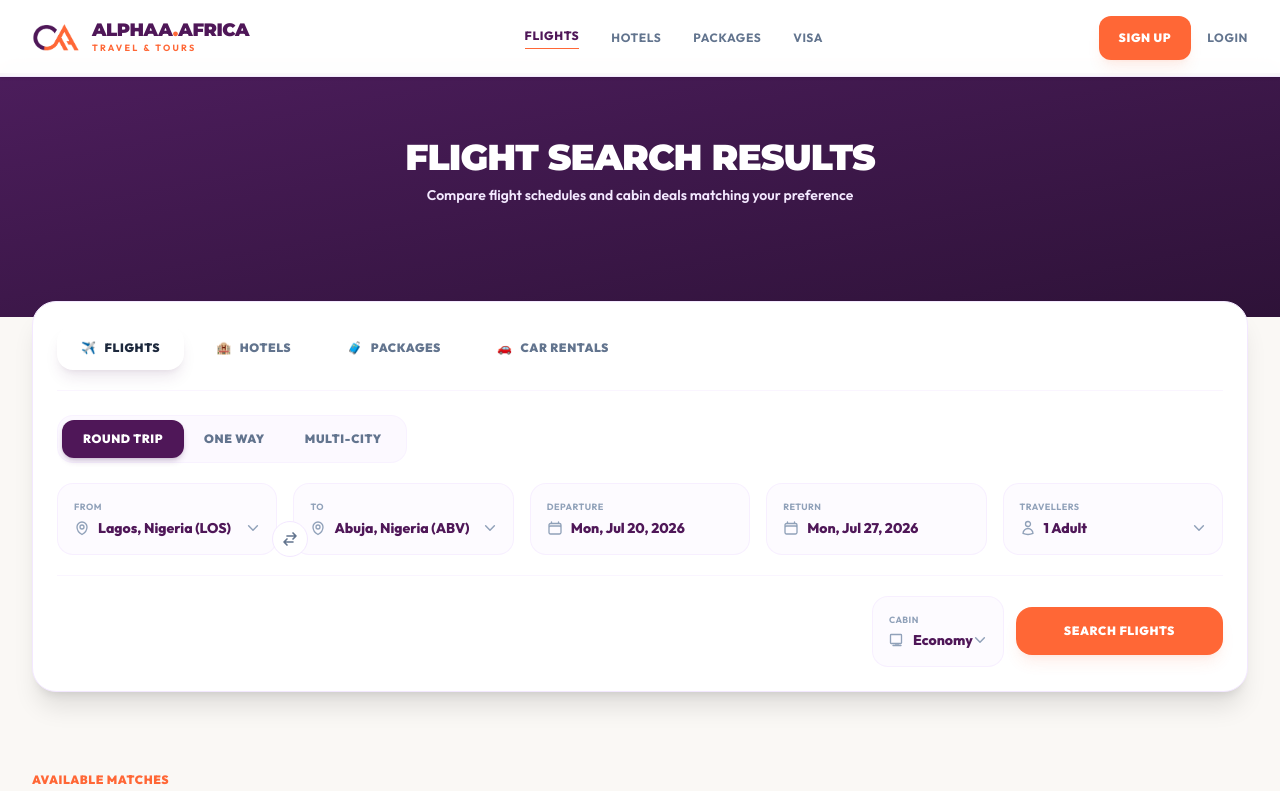
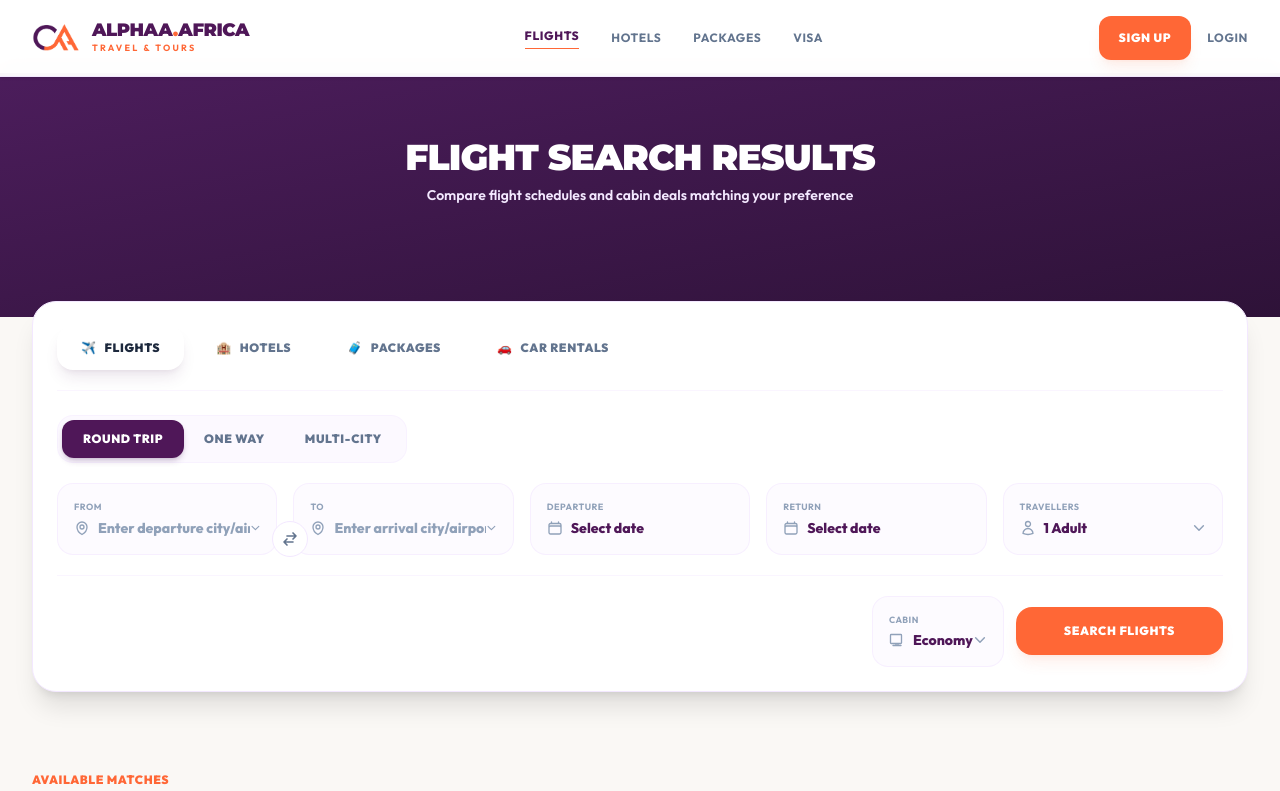
Before and after one commit to lumberjack001/alphaa-africa, a Next.js app: page /flights in a window 1280 px wide. Shown: the top 791 px of the page. Built offline with nearby package versions, Linux system fonts and the light colour scheme.

Commit message:
feat: implement autocomplete search input for flight origin and destination fields

```diff
--- /dev/null
+++ b/src/components/AutocompleteInput.tsx
@@ -0,0 +1,134 @@
+"use client";
+
+import React, { useState, useEffect, useRef } from 'react';
+
+interface AutocompleteInputProps {
+  id: string;
+  label: string;
+  value: string;
+  options: { value: string; label: string }[];
+  onChange: (val: string) => void;
+  placeholder?: string;
+  icon?: React.ReactNode;
+  className?: string;
+}
+
+export default function AutocompleteInput({
+  id,
+  label,
+  value,
+  options,
+  onChange,
+  placeholder = 'Type to search...',
+  icon,
+  className = ''
+}: AutocompleteInputProps) {
+  const [isOpen, setIsOpen] = useState(false);
+  const [searchQuery, setSearchQuery] = useState('');
+  const containerRef = useRef<HTMLDivElement>(null);
+
+  // Sync searchQuery with value from parent when it changes
+  useEffect(() => {
+    const selectedOpt = options.find(opt => opt.value === value);
+    if (selectedOpt) {
+      setSearchQuery(selectedOpt.label);
+    } else {
+      setSearchQuery(value || '');
+    }
+  }, [value, options]);
+
+  // Click outside to close dropdown
+  useEffect(() => {
+    const handleClickOutside = (event: MouseEvent) => {
+      if (containerRef.current && !containerRef.current.contains(event.target as Node)) {
+        setIsOpen(false);
+        // If user typed something but didn't select an option, reset input text to the active option label
+        const selectedOpt = options.find(opt => opt.value === value);
+        if (selectedOpt) {
+          setSearchQuery(selectedOpt.label);
+        } else {
+          setSearchQuery(value || '');
+        }
+      }
+    };
+    document.addEventListener('mousedown', handleClickOutside);
+    return () => document.removeEventListener('mousedown', handleClickOutside);
+  }, [value, options]);
+
+  const filteredOptions = searchQuery.trim() === ''
+    ? options
+    : options.filter(opt =>
+        opt.label.toLowerCase().includes(searchQuery.toLowerCase()) ||
+        opt.value.toLowerCase().includes(searchQuery.toLowerCase())
+      );
+
+  const handleInputChange = (e: React.ChangeEvent<HTMLInputElement>) => {
+    setSearchQuery(e.target.value);
+    setIsOpen(true);
+    // If the input is completely cleared, bubble up empty value
+    if (e.target.value.trim() === '') {
+      onChange('');
+    }
+  };
+
+  const handleSelectOption = (opt: { value: string; label: string }) => {
+    onChange(opt.value);
+    setSearchQuery(opt.label);
+    setIsOpen(false);
+  };
+
+  return (
+    <div
+      ref={containerRef}
+      className={`custom-picker-container relative bg-purple-50/40 p-4 rounded-2xl border border-purple-100/60 hover:border-brand-orange focus-within:border-brand-orange transition-all duration-300 flex flex-col cursor-pointer select-none ${className}`}
+    >
+      <label className="block text-[9px] uppercase tracking-wider text-slate-400 font-bold mb-1">{label}</label>
+      <div className="flex items-center justify-between w-full">
+        <div className="flex items-center space-x-2 flex-grow">
+          {icon || (
+            <svg xmlns="http://www.w3.org/2000/svg" fill="none" viewBox="0 0 24 24" strokeWidth="2" stroke="currentColor" className="w-4 h-4 text-slate-400 shrink-0">
+              <path strokeLinecap="round" strokeLinejoin="round" d="M15 10.5a3 3 0 1 1-6 0 3 3 0 0 1 6 0Z" />
+              <path strokeLinecap="round" strokeLinejoin="round" d="M19.5 10.5c0 7.142-7.5 11.25-7.5 11.25S4.5 17.642 4.5 10.5a7.5 7.5 0 1 1 15 0Z" />
+            </svg>
+          )}
+          <input
+            id={id}
+            type="text"
+            value={searchQuery}
+            onChange={handleInputChange}
+            onFocus={() => setIsOpen(true)}
+            placeholder={placeholder}
+            className="w-full bg-transparent border-none outline-none text-brand-purple font-extrabold text-sm p-0 focus:ring-0 focus:outline-none placeholder:text-slate-400 font-sans"
+          />
+        </div>
+        <svg
+          xmlns="http://www.w3.org/2000/svg"
+          fill="none"
+          viewBox="0 0 24 24"
+          strokeWidth="2.5"
+          stroke="currentColor"
+          className={`w-3.5 h-3.5 text-slate-400 transition-transform cursor-pointer ${isOpen ? 'rotate-180' : ''}`}
+          onClick={() => setIsOpen(prev => !prev)}
+        >
+          <path strokeLinecap="round" strokeLinejoin="round" d="m19.5 8.25-7.5 7.5-7.5-7.5" />
+        </svg>
+      </div>
+
+      {isOpen && filteredOptions.length > 0 && (
+        <div className="absolute top-[102%] left-0 w-full bg-white border border-purple-100 rounded-2xl shadow-xl z-50 overflow-hidden py-1.5 animate-fadeIn max-h-60 overflow-y-auto [&::-webkit-scrollbar]:w-2 [&::-webkit-scrollbar-thumb]:bg-purple-100 [&::-webkit-scrollbar-thumb]:rounded-full">
+          {filteredOptions.map((opt) => (
+            <div
+              key={opt.value}
+              onClick={() => handleSelectOption(opt)}
+              className={`px-4 py-2.5 text-xs font-bold transition-colors text-left hover:bg-purple-50 hover:text-brand-purple cursor-pointer ${
+                value === opt.value ? 'bg-purple-50 text-brand-purple font-black' : 'text-slate-600'
+              }`}
+            >
+              {opt.label}
+            </div>
+          ))}
+        </div>
+      )}
+    </div>
+  );
+}
--- a/src/components/SearchWidget.tsx
+++ b/src/components/SearchWidget.tsx
@@ -5,6 +5,7 @@ import Link from 'next/link';
 import CustomSelect from './CustomSelect';
 import CustomDatePicker from './CustomDatePicker';
 import TravellersSelect from './TravellersSelect';
+import AutocompleteInput from './AutocompleteInput';
 
 interface SearchWidgetProps {
   activeTab: string;
@@ -21,18 +22,18 @@ interface SearchWidgetProps {
 }
 
 export default function SearchWidget({ activeTab, onSwitchTab, onSearch }: SearchWidgetProps) {
-  const [origin, setOrigin] = useState('LOS');
-  const [destination, setDestination] = useState('ABV');
-  const [date, setDate] = useState('2026-07-20');
-  const [checkoutDate, setCheckoutDate] = useState('2026-07-27');
+  const [origin, setOrigin] = useState('');
+  const [destination, setDestination] = useState('');
+  const [date, setDate] = useState('');
+  const [checkoutDate, setCheckoutDate] = useState('');
   const [cabinClass, setCabinClass] = useState('Economy');
 
   // Flight tab states
   const [tripType, setTripType] = useState<'round-trip' | 'one-way' | 'multi-city'>('round-trip');
-  const [flightOrigin, setFlightOrigin] = useState('LOS');
-  const [flightDestination, setFlightDestination] = useState('ABV');
-  const [departureDate, setDepartureDate] = useState('2026-07-20');
-  const [returnDate, setReturnDate] = useState('2026-07-27');
+  const [flightOrigin, setFlightOrigin] = useState('');
+  const [flightDestination, setFlightDestination] = useState('');
+  const [departureDate, setDepartureDate] = useState('');
+  const [returnDate, setReturnDate] = useState('');
   const [flightCabinClass, setFlightCabinClass] = useState('Economy');
 
   // Travellers Popover states
@@ -43,8 +44,8 @@ export default function SearchWidget({ activeTab, onSwitchTab, onSearch }: Searc
 
   // Multi-city states
   const [multiCityFlights, setMultiCityFlights] = useState([
-    { origin: 'LOS', destination: 'ABV', date: '2026-07-20', cabinClass: 'Economy' },
-    { origin: 'ABV', destination: 'DXB', date: '2026-07-27', cabinClass: 'Economy' },
+    { origin: '', destination: '', date: '', cabinClass: 'Economy' },
+    { origin: '', destination: '', date: '', cabinClass: 'Economy' },
   ]);
 
   const flightAirports = [
@@ -63,18 +64,18 @@ export default function SearchWidget({ activeTab, onSwitchTab, onSearch }: Searc
       setDestination(flightDestination);
       setCabinClass(flightCabinClass);
     } else if (activeTab === 'hotels') {
-      setOrigin('LOS');
+      setOrigin('');
       setDestination('2 Guests');
-      setDate('2026-07-20');
-      setCheckoutDate('2026-07-27');
+      setDate('');
+      setCheckoutDate('');
       setCabinClass('5 Stars');
     } else if (activeTab === 'tours') {
-      setOrigin('ZNZ');
+      setOrigin('');
       setDestination('6 Days');
       setCabinClass('VIP Guide');
     } else if (activeTab === 'cars') {
-      setOrigin('LOS');
-      setDestination('LOS');
+      setOrigin('');
+      setDestination('');
       setCabinClass('sedan_executive');
     }
   }, [activeTab]);
@@ -308,7 +309,7 @@ export default function SearchWidget({ activeTab, onSwitchTab, onSearch }: Searc
                     </div>
 
                     {/* FROM */}
-                    <CustomSelect
+                    <AutocompleteInput
                       id={`mc-origin-${idx}`}
                       label="FROM"
                       value={flight.origin}
@@ -318,6 +319,7 @@ export default function SearchWidget({ activeTab, onSwitchTab, onSearch }: Searc
                         newFlights[idx].origin = val;
                         setMultiCityFlights(newFlights);
                       }}
+                      placeholder="Departure City"
                       icon={
                         <svg xmlns="http://www.w3.org/2000/svg" fill="none" viewBox="0 0 24 24" strokeWidth="2" stroke="currentColor" className="w-4 h-4 text-slate-400 shrink-0">
                           <path strokeLinecap="round" strokeLinejoin="round" d="M15 10.5a3 3 0 1 1-6 0 3 3 0 0 1 6 0Z" />
@@ -348,7 +350,7 @@ export default function SearchWidget({ activeTab, onSwitchTab, onSearch }: Searc
                     </div>
 
                     {/* TO */}
-                    <CustomSelect
+                    <AutocompleteInput
                       id={`mc-destination-${idx}`}
                       label="TO"
                       value={flight.destination}
@@ -358,6 +360,7 @@ export default function SearchWidget({ activeTab, onSwitchTab, onSearch }: Searc
                         newFlights[idx].destination = val;
                         setMultiCityFlights(newFlights);
                       }}
+                      placeholder="Arrival City"
                       icon={
                         <svg xmlns="http://www.w3.org/2000/svg" fill="none" viewBox="0 0 24 24" strokeWidth="2" stroke="currentColor" className="w-4 h-4 text-slate-400 shrink-0">
                           <path strokeLinecap="round" strokeLinejoin="round" d="M15 10.5a3 3 0 1 1-6 0 3 3 0 0 1 6 0Z" />
@@ -447,12 +450,13 @@ export default function SearchWidget({ activeTab, onSwitchTab, onSearch }: Searc
                     </button>
                   </div>
 
-                  <CustomSelect
+                  <AutocompleteInput
                     id="flight-origin"
                     label="FROM"
                     value={flightOrigin}
                     options={flightAirports}
                     onChange={setFlightOrigin}
+                    placeholder="Enter departure city/airport"
                     icon={
                       <svg xmlns="http://www.w3.org/2000/svg" fill="none" viewBox="0 0 24 24" strokeWidth="2" stroke="currentColor" className="w-4 h-4 text-slate-400 shrink-0">
                         <path strokeLinecap="round" strokeLinejoin="round" d="M15 10.5a3 3 0 1 1-6 0 3 3 0 0 1 6 0Z" />
@@ -479,12 +483,13 @@ export default function SearchWidget({ activeTab, onSwitchTab, onSearch }: Searc
                     </button>
                   </div>
 
-                  <CustomSelect
+                  <AutocompleteInput
                     id="flight-destination"
                     label="TO"
                     value={flightDestination}
                     options={flightAirports}
                     onChange={setFlightDestination}
+                    placeholder="Enter arrival city/airport"
                     icon={
                       <svg xmlns="http://www.w3.org/2000/svg" fill="none" viewBox="0 0 24 24" strokeWidth="2" stroke="currentColor" className="w-4 h-4 text-slate-400 shrink-0">
                         <path strokeLinecap="round" strokeLinejoin="round" d="M15 10.5a3 3 0 1 1-6 0 3 3 0 0 1 6 0Z" />
@@ -542,12 +547,13 @@ export default function SearchWidget({ activeTab, onSwitchTab, onSearch }: Searc
                     </button>
                   </div>
 
-                  <CustomSelect
+                  <AutocompleteInput
                     id="flight-origin"
                     label="FROM"
                     value={flightOrigin}
                     options={flightAirports}
                     onChange={setFlightOrigin}
+                    placeholder="Enter departure city/airport"
                     icon={
                       <svg xmlns="http://www.w3.org/2000/svg" fill="none" viewBox="0 0 24 24" strokeWidth="2" stroke="currentColor" className="w-4 h-4 text-slate-400 shrink-0">
                         <path strokeLinecap="round" strokeLinejoin="round" d="M15 10.5a3 3 0 1 1-6 0 3 3 0 0 1 6 0Z" />
@@ -574,12 +580,13 @@ export default function SearchWidget({ activeTab, onSwitchTab, onSearch }: Searc
                     </button>
                   </div>
 
-                  <CustomSelect
+                  <AutocompleteInput
                     id="flight-destination"
                     label="TO"
                     value={flightDestination}
                     options={flightAirports}
                     onChange={setFlightDestination}
+                    placeholder="Enter arrival city/airport"
                     icon={
                       <svg xmlns="http://www.w3.org/2000/svg" fill="none" viewBox="0 0 24 24" strokeWidth="2" stroke="currentColor" className="w-4 h-4 text-slate-400 shrink-0">
                         <path strokeLinecap="round" strokeLinejoin="round" d="M15 10.5a3 3 0 1 1-6 0 3 3 0 0 1 6 0Z" />
```
